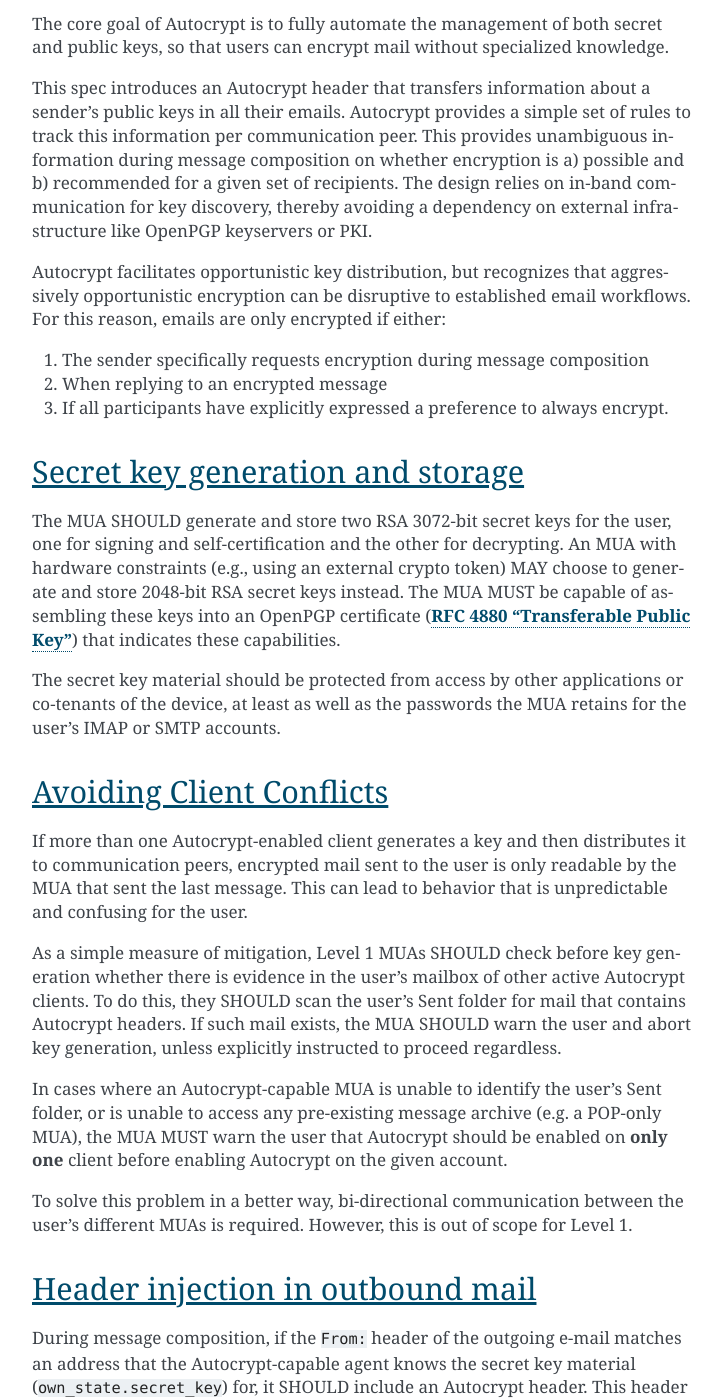
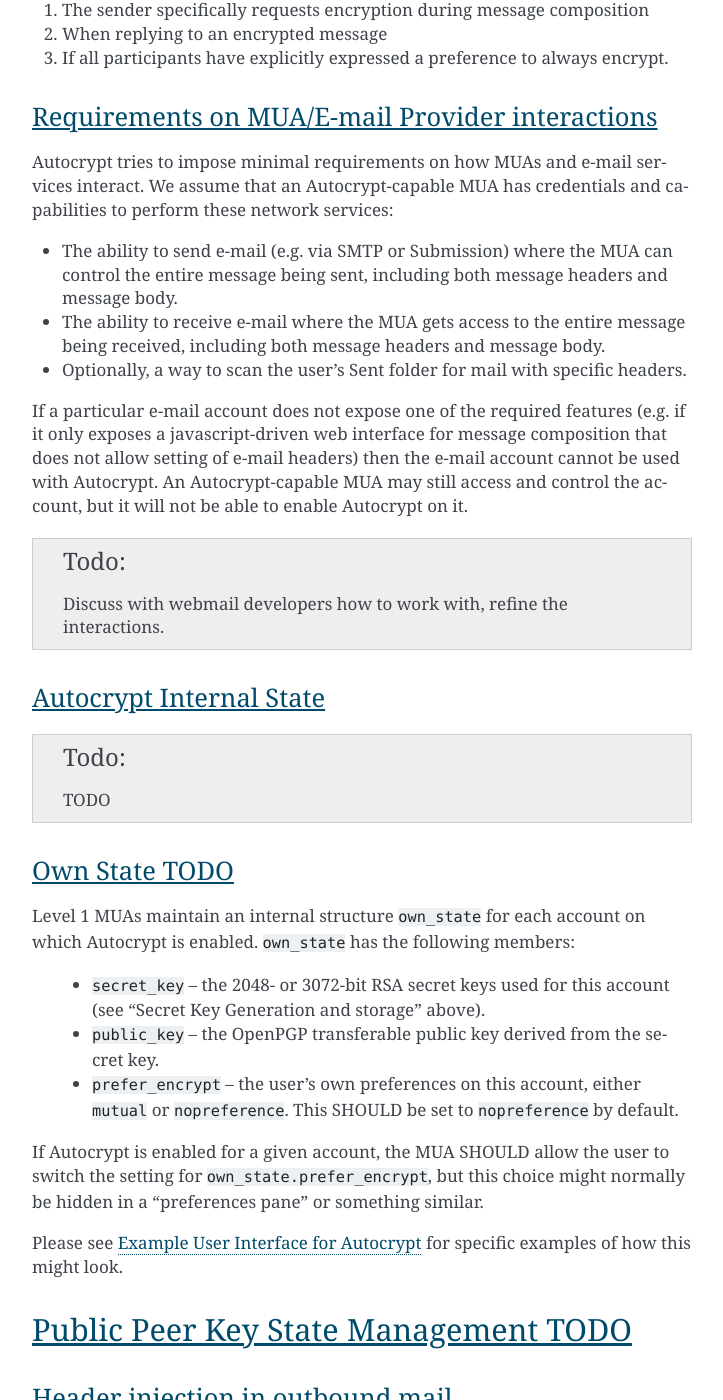
Before and after one commit to autocrypt/autocrypt, a Sphinx documentation site: the page built from doc/level1.rst, in a window 1280 px wide and 1400 px high, scrolled down 2224 px. Shown: the whole window, without its empty margins (388-1111 px from the left). Built offline with Sphinx 7.4.7, drawn with Linux system fonts in a browser that asks for light colours; some of the changed text lies outside the part shown.

Commit message:
move sections (no textual changes)

```diff
--- a/doc/level1.rst
+++ b/doc/level1.rst
@@ -24,8 +24,39 @@
 
 .. contents::
 
+Overview
+--------
+
+Approach and High Level Overview
+++++++++++++++++++++++++++++++++
+
+The core goal of Autocrypt is to fully automate the management of both
+secret and public keys, so that users can encrypt mail without
+specialized knowledge.
+
+This spec introduces an Autocrypt header that transfers information
+about a sender's public keys in all their emails. Autocrypt provides a
+simple set of rules to track this information per communication peer.
+This provides unambiguous information during message composition on
+whether encryption is a) possible and b) recommended for a given set
+of recipients. The design relies on in-band communication for key
+discovery, thereby avoiding a dependency on external infrastructure
+like OpenPGP keyservers or PKI.
+
+Autocrypt facilitates opportunistic key distribution, but recognizes
+that aggressively opportunistic encryption can be disruptive to
+established email workflows. For this reason, emails are only
+encrypted if either:
+
+1) The sender specifically requests encryption during message
+   composition
+2) When replying to an encrypted message
+3) If all participants have explicitly expressed a preference to
+   always encrypt.
+
+
 Requirements on MUA/E-mail Provider interactions
-------------------------------------------------
+++++++++++++++++++++++++++++++++++++++++++++++++
 
 Autocrypt tries to impose minimal requirements on how MUAs and
 e-mail services interact.  We assume that an Autocrypt-capable MUA
@@ -54,77 +85,42 @@
     Discuss with webmail developers how to work with, refine
     the interactions.
 
-Approach and High Level Overview
+
+Autocrypt Internal State
+++++++++++++++++++++++++
+
+.. todo::
+
+    TODO
+
+Own State TODO
+++++++++++++++
+
+Level 1 MUAs maintain an internal structure ``own_state`` for each
+account on which Autocrypt is enabled. ``own_state`` has the following
+members:
+
+ * ``secret_key`` -- the 2048- or 3072-bit RSA secret keys used for
+   this account (see "Secret Key Generation and storage" above).
+ * ``public_key`` -- the OpenPGP transferable public key derived
+   from the secret key.
+ * ``prefer_encrypt`` -- the user's own
+   preferences on this account, either ``mutual`` or ``nopreference``.
+   This SHOULD be set to ``nopreference`` by default.
+
+If Autocrypt is enabled for a given account, the MUA SHOULD allow the
+user to switch the setting for ``own_state.prefer_encrypt``, but this
+choice might normally be hidden in a "preferences pane" or something
+similar.
+
+Please see :doc:`ui-examples` for specific examples of how this might
+look.
+
+Public Peer Key State Management TODO
 --------------------------------
 
-The core goal of Autocrypt is to fully automate the management of both
-secret and public keys, so that users can encrypt mail without
-specialized knowledge.
-
-This spec introduces an Autocrypt header that transfers information
-about a sender's public keys in all their emails. Autocrypt provides a
-simple set of rules to track this information per communication peer.
-This provides unambiguous information during message composition on
-whether encryption is a) possible and b) recommended for a given set
-of recipients. The design relies on in-band communication for key
-discovery, thereby avoiding a dependency on external infrastructure
-like OpenPGP keyservers or PKI.
-
-Autocrypt facilitates opportunistic key distribution, but recognizes
-that aggressively opportunistic encryption can be disruptive to
-established email workflows. For this reason, emails are only
-encrypted if either:
-
-1) The sender specifically requests encryption during message
-   composition
-2) When replying to an encrypted message
-3) If all participants have explicitly expressed a preference to
-   always encrypt.
-
-
-
-Secret key generation and storage
----------------------------------
-
-The MUA SHOULD generate and store two RSA 3072-bit secret keys for the
-user, one for signing and self-certification and the other for
-decrypting.  An MUA with hardware constraints (e.g., using an external
-crypto token) MAY choose to generate and store 2048-bit RSA secret
-keys instead.  The MUA MUST be capable of assembling these keys into
-an OpenPGP certificate (:rfc:`RFC 4880 "Transferable Public
-Key"<4880#section-11.1>`) that indicates these capabilities.
-
-The secret key material should be protected from access by other
-applications or co-tenants of the device, at least as well as the
-passwords the MUA retains for the user's IMAP or SMTP accounts.
-
-Avoiding Client Conflicts
--------------------------
-
-If more than one Autocrypt-enabled client generates a key and then
-distributes it to communication peers, encrypted mail sent to the user
-is only readable by the MUA that sent the last message. This can lead
-to behavior that is unpredictable and confusing for the user.
-
-As a simple measure of mitigation, Level 1 MUAs SHOULD check before
-key generation whether there is evidence in the user's mailbox of
-other active Autocrypt clients. To do this, they SHOULD scan the
-user's Sent folder for mail that contains Autocrypt headers. If such
-mail exists, the MUA SHOULD warn the user and abort key generation,
-unless explicitly instructed to proceed regardless.
-
-In cases where an Autocrypt-capable MUA is unable to identify the
-user's Sent folder, or is unable to access any pre-existing message
-archive (e.g. a POP-only MUA), the MUA MUST warn the user that
-Autocrypt should be enabled on **only one** client before enabling
-Autocrypt on the given account.
-
-To solve this problem in a better way, bi-directional communication
-between the user's different MUAs is required. However, this is out of
-scope for Level 1.
-
 Header injection in outbound mail
----------------------------------
++++++++++++++++++++++++++++++++++
 
 During message composition, if the ``From:`` header of the
 outgoing e-mail matches an address that the Autocrypt-capable agent
@@ -156,7 +152,7 @@
 ..  _autocryptheaderformat:
 
 The ``Autocrypt`` Header
-------------------------
+++++++++++++++++++++++++
 
 The ``Autocrypt`` header has the following format::
 
@@ -193,7 +189,7 @@
 it doesn't support.
 
 OpenPGP Based key data
-++++++++++++++++++++++
+~~~~~~~~~~~~~~~~~~~~~~
 
 For maximum interoperability, a certificate sent by an
 Autocrypt-enabled Level 1 MUA MUST consist of an :rfc:`OpenPGP
@@ -219,18 +215,8 @@
 found in an Autocrypt header (for example, by passing it agnostically
 to an OpenPGP backend for handling).
 
-Secret key protection at rest
------------------------------
-
-The MUA SHOULD NOT protect the private key with a password. All
-encrypted outgoing messages MUST also be signed, which would require the
-user to enter their password for both reading and sending mail. This
-introduces too much friction to become part of a routine daily workflow.
-Protection of the user's keys at rest and other files is achieved more
-easily and securely with full-disk encryption.
-
 Internal state storage
-----------------------
+++++++++++++++++++++++
 
 .. note::
 
@@ -284,7 +270,7 @@
 
 
 Updating Autocrypt Peer State
------------------------------
++++++++++++++++++++++++++++++
 
 Incoming messages may be processed by a MUA at receive or display time.
 
@@ -348,7 +334,7 @@
 
 
 Provide a recommendation for message encryption
------------------------------------------------
++++++++++++++++++++++++++++++++++++++++++++++++
 
 On message composition, an Autocrypt-capable agent also has an
 opportunity to decide whether to try to encrypt an e-mail.  Autocrypt
@@ -404,7 +390,7 @@
    message as an encrypted message.
 
 Recommendations for single-recipient messages
-+++++++++++++++++++++++++++++++++++++++++++++
+~~~~~~~~~~~~~~~~~~~~~~~~~~~~~~~~~~~~~~~~~~~~~
 
 The Autocrypt recommendation for a message composed to a single
 recipient with e-mail address ``A`` depends primarily on the value
@@ -427,7 +413,7 @@
 Otherwise, the recommendation is ``available``.
 
 Recommendations for messages to multiple addresses
-++++++++++++++++++++++++++++++++++++++++++++++++++
+~~~~~~~~~~~~~~~~~~~~~~~~~~~~~~~~~~~~~~~~~~~~~~~~~~
 
 For level 1 agents, the Autocrypt recommendation for a message
 composed to multiple recipients is derived from the recommendations
@@ -447,7 +433,7 @@
 Otherwise, the message recommendation is ``available``.
 
 Cleartext replies to encrypted mail
-+++++++++++++++++++++++++++++++++++
+~~~~~~~~~~~~~~~~~~~~~~~~~~~~~~~~~~~
 
 As you can see above, in the common use case, a reply to an encrypted
 message will also be encrypted. Due to Autocrypt's opportunistic
@@ -472,7 +458,7 @@
 encryption means we can't guarantee encryption in every case.
 
 Encrypt outbound mail as requested
-----------------------------------
+++++++++++++++++++++++++++++++++++
 
 An outgoing e-mail will be sent encrypted in either of two cases:
 
@@ -498,10 +484,128 @@
    An e-mail that is said to be "encrypted" here will be both signed
    and encrypted in the cryptographic sense.
 
+Key Gossip
+++++++++++
+
+It is a common use case to send an encrypted mail to a group of
+recipients. To ensure that these recipients can encrypt messages when
+replying to that same group, the keys of all recipients can be
+included in the encrypted payload. This does not include BCC
+recipients, which by definition must not be revealed to other
+recipients.
+
+The ``Autocrypt-Gossip`` header has the format as the ``Autocrypt``
+header (see `autocryptheaderformat`_). Its ``addr`` attribute
+indicates the recipient address this header is valid for as usual, but
+may relate to any recipient in the ``To`` or ``Cc`` header.
+
+Key Gossip Injection in Outbound Mail
+~~~~~~~~~~~~~~~~~~~~~~~~~~~~~~~~~~~~~
+
+An Autocrypt MUA MAY include ``Autocrypt-Gossip`` headers in messages
+with more than one recipient. These headers MUST be placed in the root
+MIME part of the encrypted message payload. The encrypted payload in
+this case contains one Autocrypt-Gossip header for each recipient,
+which MUST include ``addr`` and ``keydata`` attributes with the relevant
+data from the recipient's Autocrypt peer state.
+
+Updating Autocrypt Peer State from Key Gossip
+~~~~~~~~~~~~~~~~~~~~~~~~~~~~~~~~~~~~~~~~~~~~~
+
+An incoming message may contain one or more Autocrypt-Gossip headers
+in the encrypted payload. Each of these headers may update the
+Autocrypt peer state of the recipient indicated by its ``addr`` value,
+in the following way:
+
+1. If the ``addr`` value does not match any recipient in the mail's
+   ``To`` or ``Cc`` header, the entire header MUST be ignored.
+
+2. If the existing ``last_seen_autocrypt`` value is older than the
+   effective message date and the existing ``state`` is ``gossip``, or
+   the ``last_seen_autocrypt`` value is null:
+
+    - set ``keydata`` to the corresponding value of the
+      ``Autocrypt-Gossip`` header
+    - set ``last_seen`` to the effective message date
+    - set ``state`` to ``gossip``
+
+
+
+Secret Own Key State Management TODO
+--------------------------------
+
+.. todo::
+
+   TODO
+
+Secret key generation and storage
++++++++++++++++++++++++++++++++++
+
+The MUA SHOULD generate and store two RSA 3072-bit secret keys for the
+user, one for signing and self-certification and the other for
+decrypting.  An MUA with hardware constraints (e.g., using an external
+crypto token) MAY choose to generate and store 2048-bit RSA secret
+keys instead.  The MUA MUST be capable of assembling these keys into
+an OpenPGP certificate (:rfc:`RFC 4880 "Transferable Public
+Key"<4880#section-11.1>`) that indicates these capabilities.
+
+The secret key material should be protected from access by other
+applications or co-tenants of the device, at least as well as the
+passwords the MUA retains for the user's IMAP or SMTP accounts.
+
+Aliases
++++++++
+
+If a user sends emails with multiple aliases through the same account
+the client SHOULD use the same autocrypt key for all aliases.  The
+Autocrypt Setup Message is not designed to handle multiple keys.  In
+addition syncronisation issues arrise if new keys for aliases are
+created on different devices.
+
+A client MAY allow to enable autocrypt only for a subset of the aliases
+and allow configuring ``prefer_encrypt`` on a per alias basis.
+
+.. todo::
+
+   relationship aliases / multiple accounts
+
+Onboarding
+++++++++++
+
+.. todo::
+
+   todo
+
+Avoiding Client Conflicts
+~~~~~~~~~~~~~~~~~~~~~~~~~
+
+If more than one Autocrypt-enabled client generates a key and then
+distributes it to communication peers, encrypted mail sent to the user
+is only readable by the MUA that sent the last message. This can lead
+to behavior that is unpredictable and confusing for the user.
+
+As a simple measure of mitigation, Level 1 MUAs SHOULD check before
+key generation whether there is evidence in the user's mailbox of
+other active Autocrypt clients. To do this, they SHOULD scan the
+user's Sent folder for mail that contains Autocrypt headers. If such
+mail exists, the MUA SHOULD warn the user and abort key generation,
+unless explicitly instructed to proceed regardless.
+
+In cases where an Autocrypt-capable MUA is unable to identify the
+user's Sent folder, or is unable to access any pre-existing message
+archive (e.g. a POP-only MUA), the MUA MUST warn the user that
+Autocrypt should be enabled on **only one** client before enabling
+Autocrypt on the given account.
+
+To solve this problem in a better way, bi-directional communication
+between the user's different MUAs is required. However, this is out of
+scope for Level 1.
+
+
 .. _`setup-message`:
 
 Autocrypt Setup Message
------------------------
++++++++++++++++++++++++
 
 For proper support of a multi-device scenario, it is necessary to have
 bi-directional communication between different MUAs. This is possible
@@ -524,7 +628,7 @@
 An Autocrypt Setup Message is protected with a strong Setup Code.
 
 Message Structure
-+++++++++++++++++
+~~~~~~~~~~~~~~~~~
 
 The Autocrypt Setup Message itself is an e-mail message with a
 specific format. While the message structure is complex, it is
@@ -563,7 +667,7 @@
   <https://tools.ietf.org/html/rfc4880#section-3.7.1.3>`_.
 
 Setup Code
-++++++++++
+~~~~~~~~~~
 
 The Setup Code MUST be generated by the implementation itself using a
 CSPRNG, and presented directly to the user for safekeeping. It MUST
@@ -613,7 +717,7 @@
     friction with presently deployed OpenPGP software.
 
 Setup Message Creation
-++++++++++++++++++++++
+~~~~~~~~~~~~~~~~~~~~~~
 
 An Autocrypt client MUST NOT create an Autocrypt Setup Message without
 explicit user interaction.  When the user takes this action for a
@@ -643,7 +747,7 @@
 
 
 Setup Message Import
-++++++++++++++++++++
+~~~~~~~~~~~~~~~~~~~~
 
 An Autocrypt-capable client SHOULD support the ability to wait for and
 import an Autocrypt Setup Message when the user has not yet configured
@@ -675,7 +779,7 @@
 
 
 Example
-+++++++
+~~~~~~~
 
 ::
 
@@ -719,96 +823,22 @@
 
    Possibly trailing data…
 
-Key Gossip
-----------
+Secret key protection at rest
++++++++++++++++++++++++++++++
 
-It is a common use case to send an encrypted mail to a group of
-recipients. To ensure that these recipients can encrypt messages when
-replying to that same group, the keys of all recipients can be
-included in the encrypted payload. This does not include BCC
-recipients, which by definition must not be revealed to other
-recipients.
+The MUA SHOULD NOT protect the private key with a password. All
+encrypted outgoing messages MUST also be signed, which would require the
+user to enter their password for both reading and sending mail. This
+introduces too much friction to become part of a routine daily workflow.
+Protection of the user's keys at rest and other files is achieved more
+easily and securely with full-disk encryption.
 
-The ``Autocrypt-Gossip`` header has the format as the ``Autocrypt``
-header (see `autocryptheaderformat`_). Its ``addr`` attribute
-indicates the recipient address this header is valid for as usual, but
-may relate to any recipient in the ``To`` or ``Cc`` header.
-
-Key Gossip Injection in Outbound Mail
-+++++++++++++++++++++++++++++++++++++
-
-An Autocrypt MUA MAY include ``Autocrypt-Gossip`` headers in messages
-with more than one recipient. These headers MUST be placed in the root
-MIME part of the encrypted message payload. The encrypted payload in
-this case contains one Autocrypt-Gossip header for each recipient,
-which MUST include ``addr`` and ``keydata`` attributes with the relevant
-data from the recipient's Autocrypt peer state.
-
-Updating Autocrypt Peer State from Key Gossip
-+++++++++++++++++++++++++++++++++++++++++++++
-
-An incoming message may contain one or more Autocrypt-Gossip headers
-in the encrypted payload. Each of these headers may update the
-Autocrypt peer state of the recipient indicated by its ``addr`` value,
-in the following way:
-
-1. If the ``addr`` value does not match any recipient in the mail's
-   ``To`` or ``Cc`` header, the entire header MUST be ignored.
-
-2. If the existing ``last_seen_autocrypt`` value is older than the
-   effective message date and the existing ``state`` is ``gossip``, or
-   the ``last_seen_autocrypt`` value is null:
-
-    - set ``keydata`` to the corresponding value of the
-      ``Autocrypt-Gossip`` header
-    - set ``last_seen`` to the effective message date
-    - set ``state`` to ``gossip``
-
-Specific User Interface Elements
---------------------------------
+User Interface
+--------------
 
 Ideally, Autocrypt users see very little UI.  However, some UI is
 inevitable if we want users to be able to interoperate with existing,
 non-Autocrypt users.
-
-Account Preferences
-+++++++++++++++++++
-
-Level 1 MUAs MUST allow the user to disable Autocrypt completely for
-each account they control.  For level 1, we expect most MUAs to have
-Autocrypt disabled by default.
-
-Level 1 MUAs maintain an internal structure ``own_state`` for each
-account on which Autocrypt is enabled. ``own_state`` has the following
-members:
-
- * ``secret_key`` -- the 2048- or 3072-bit RSA secret keys used for
-   this account (see "Secret Key Generation and storage" above).
- * ``public_key`` -- the OpenPGP transferable public key derived
-   from the secret key.
- * ``prefer_encrypt`` -- the user's own
-   preferences on this account, either ``mutual`` or ``nopreference``.
-   This SHOULD be set to ``nopreference`` by default.
-
-If Autocrypt is enabled for a given account, the MUA SHOULD allow the
-user to switch the setting for ``own_state.prefer_encrypt``, but this
-choice might normally be hidden in a "preferences pane" or something
-similar.
-
-Please see :doc:`ui-examples` for specific examples of how this might
-look.
-
-Aliases
--------
-
-If a user sends emails with multiple aliases through the same account
-the client SHOULD use the same autocrypt key for all aliases.  The
-Autocrypt Setup Message is not designed to handle multiple keys.  In
-addition syncronisation issues arrise if new keys for aliases are
-created on different devices.
-
-A client MAY allow to enable autocrypt only for a subset of the aliases
-and allow configuring ``prefer_encrypt`` on a per alias basis.
 
 Message Composition
 +++++++++++++++++++
@@ -825,3 +855,17 @@
 If the Autocrypt recommendation is either ``available`` or
 ``encrypt``, the MUA SHOULD expose this UI during message composition
 to allow the user to make a different decision.
+
+Account Preferences
++++++++++++++++++++
+
+Level 1 MUAs MUST allow the user to disable Autocrypt completely for
+each account they control.  For level 1, we expect most MUAs to have
+Autocrypt disabled by default.
+
+Onboarding
+++++++++++
+
+.. todo::
+
+   TODO
```
